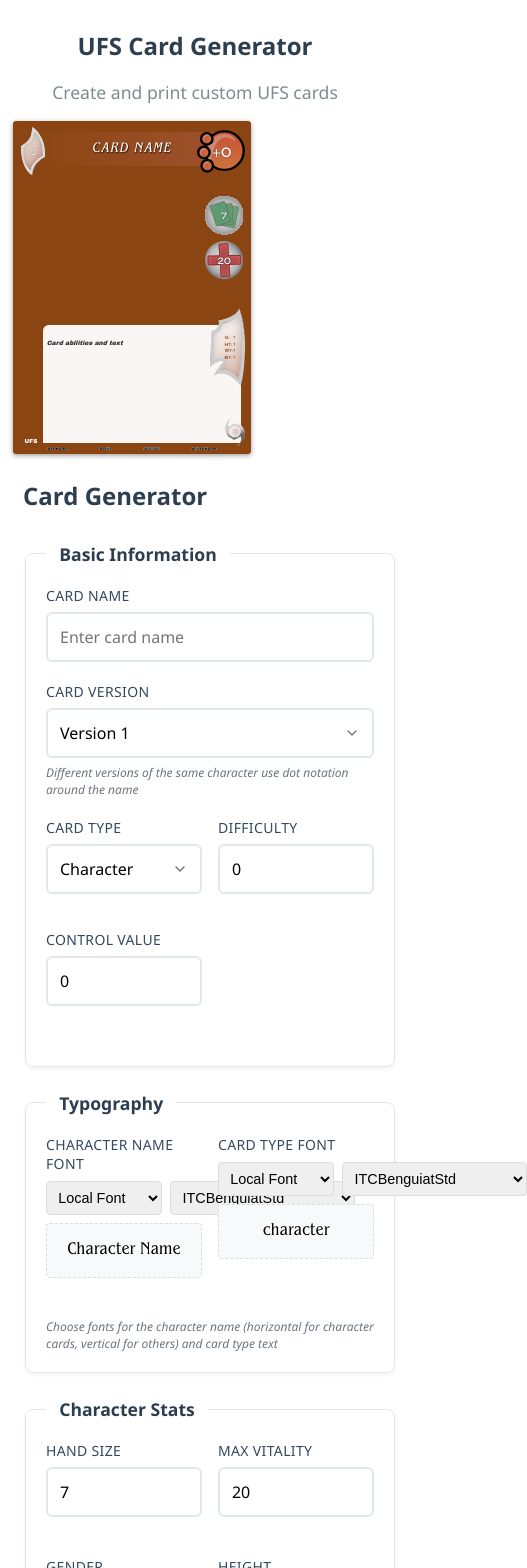
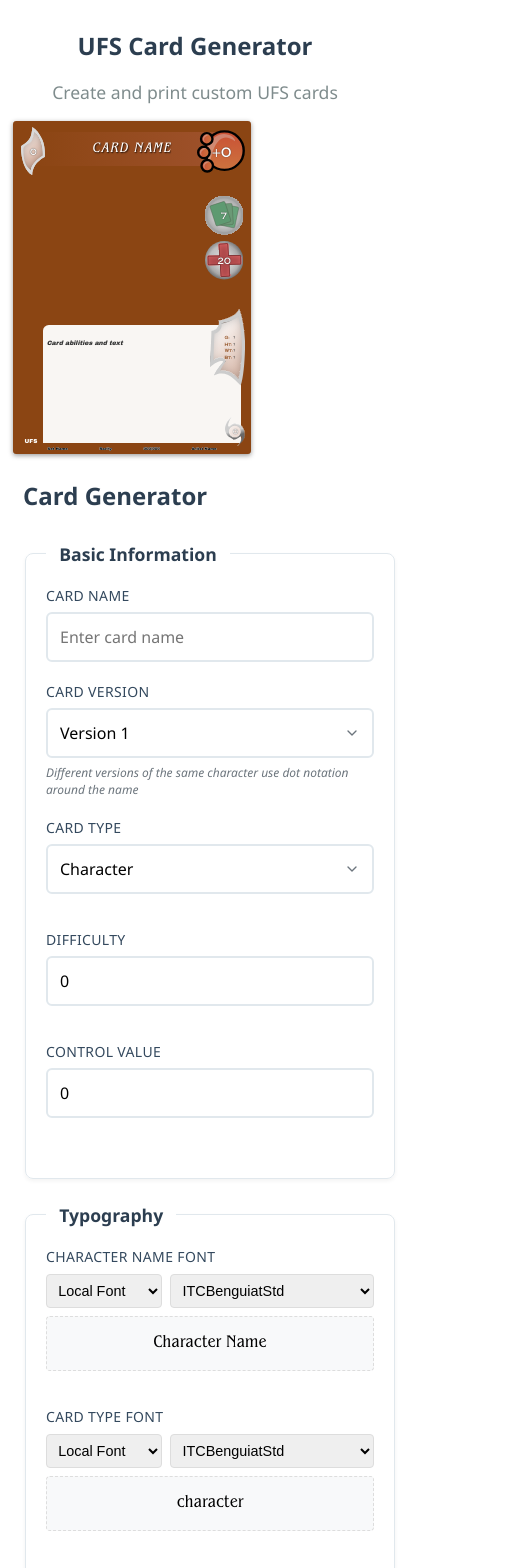
Before and after one commit to lmf-git/cardgenerator, a SvelteKit app: page / in a window 390 px wide. Shown: the top 1568 px of the page, 527 px wide, since content can reach past the window. Built offline with nearby package versions, Linux system fonts and the light colour scheme.

Commit message:
Fix overflow due to typography section

```diff
--- a/src/components/CardGenerator.svelte
+++ b/src/components/CardGenerator.svelte
@@ -744,6 +744,13 @@
     margin-bottom: 1.25em; /* 20px */
   }
 
+  @media (max-width: 768px) {
+    .form-row {
+      display: flex;
+      flex-direction: column;
+    }
+  }
+
   .form-group label {
     display: block;
     margin-bottom: 0.5em; /* 8px */
```
